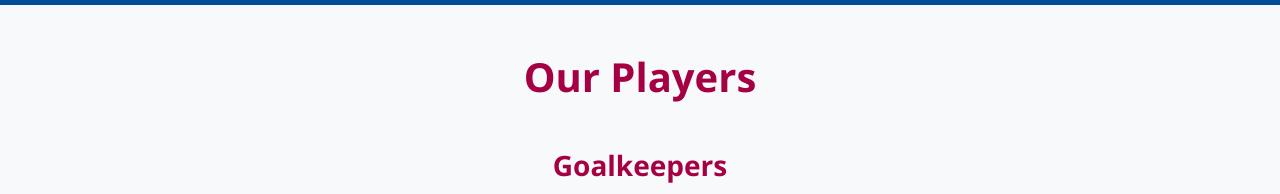
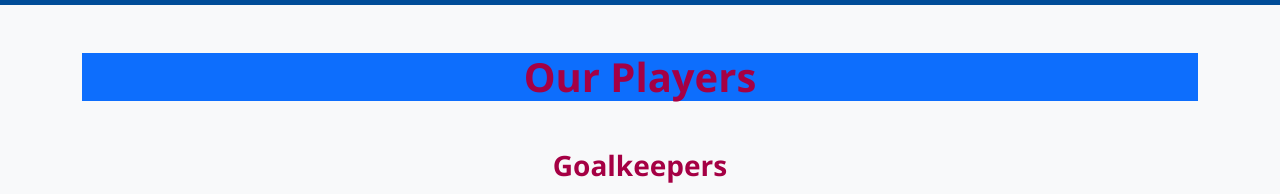
Before and after one commit to matildalyonne/ucu-dip-webdev-2025-groupsite-barca, a website: page players.html in a window 1280 px wide. Shown: the part 87-281 px from the top of the page. Drawn offline with nearby package versions, Linux system fonts and the light colour scheme.

Commit message:
Update players.html

```diff
--- a/players.html
+++ b/players.html
@@ -28,7 +28,7 @@
   </nav>
 
   <div class="container my-5">
-    <h1 class="text-center fw-bold mb-5" style="color:#A50044;">Our Players</h1>
+    <h1 class="text-center fw-bold bg-primary mb-5" style="color:#A50044;">Our Players</h1>
 
     <div class="player-section">
       <h3>Goalkeepers</h3>
```
